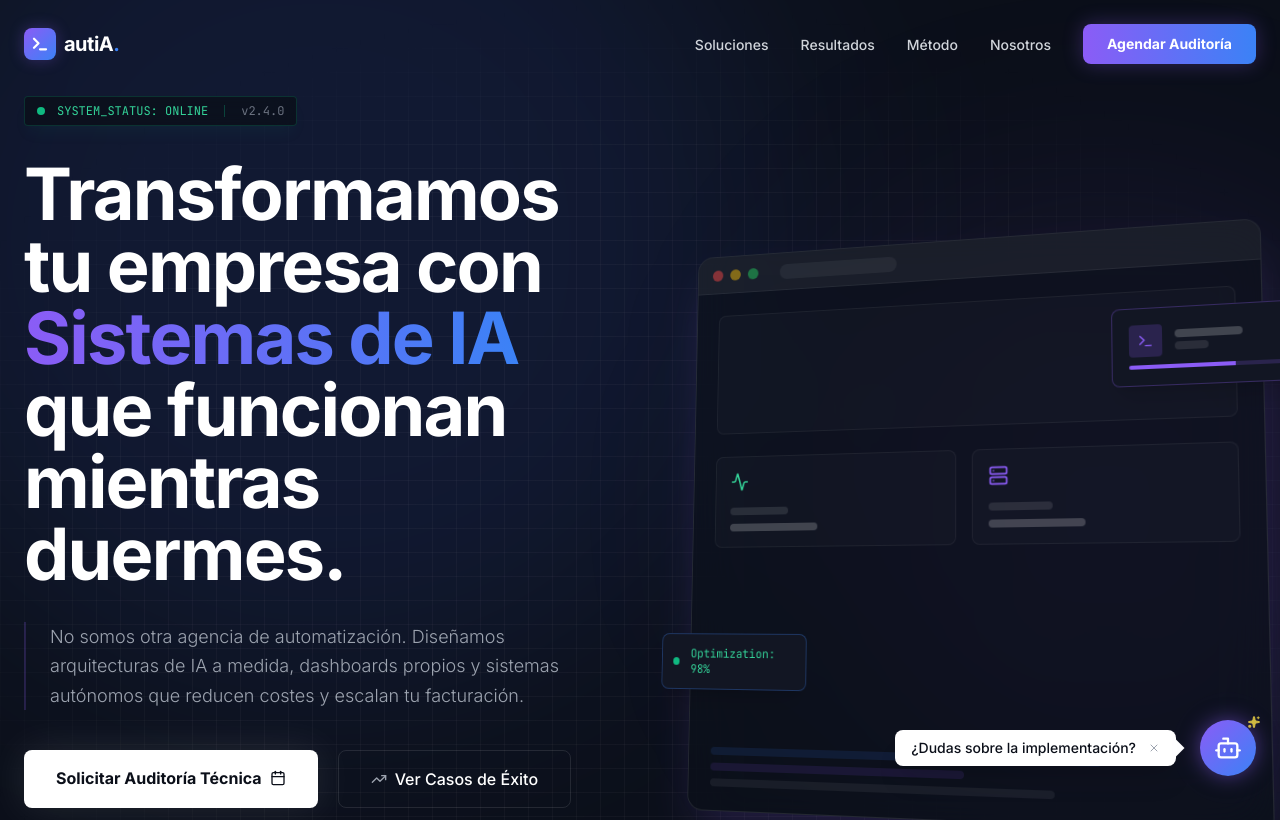
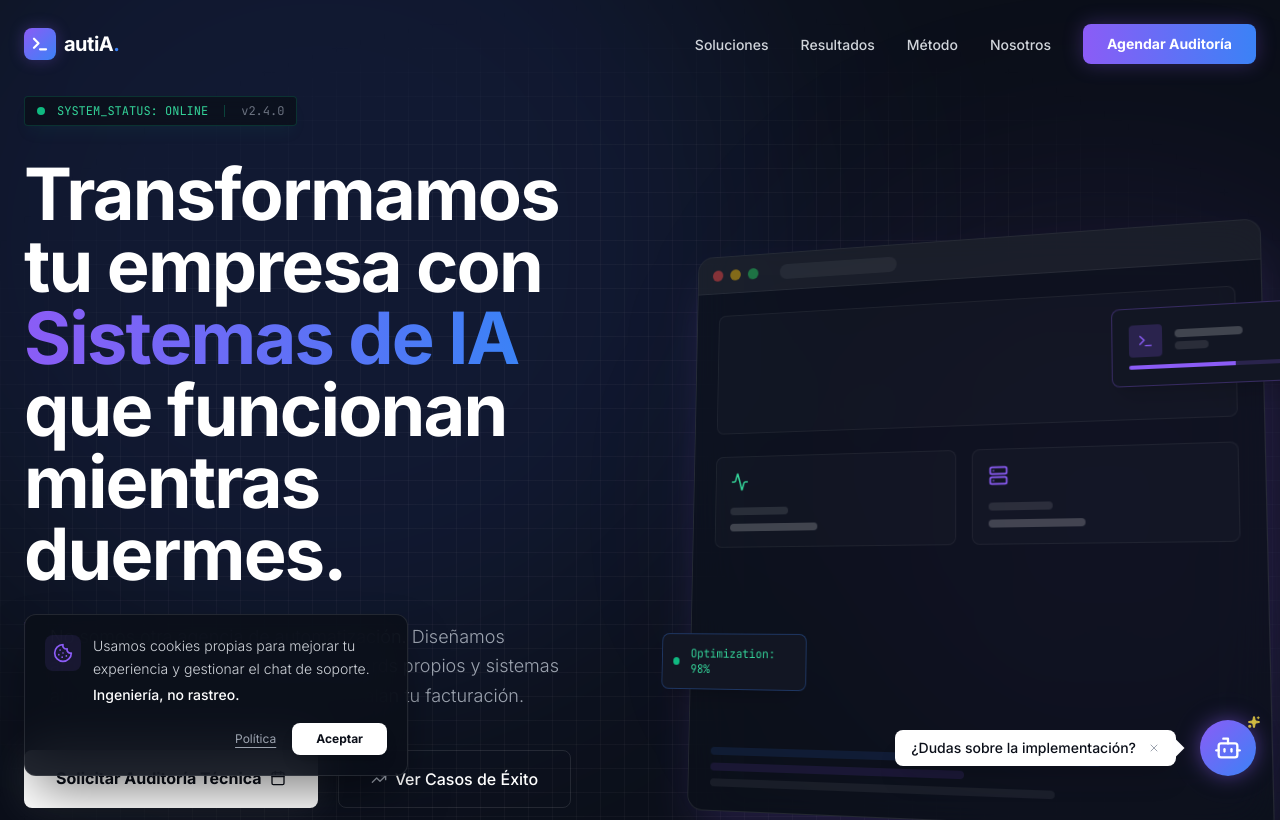
Before and after one commit to miquelnoguerasv/autia-web, a React (Vite) app: page / in a window 1280 px wide. Shown: the top 820 px of the page. Built offline with nearby package versions, Linux system fonts and the light colour scheme.

Commit message:
Cookie banner finalizado

```diff
--- a/App.tsx
+++ b/App.tsx
@@ -57,6 +57,9 @@ const App: React.FC = () => {
       {/* Pasamos la función para abrir modales desde el footer */}
       <Footer openLegalModal={openLegalModal} />
 
+      {/* Banner de Cookies (Flotante) */}
+      <CookieBanner openLegalModal={openLegalModal} />
+
       {/* Modal Legal Global */}
       <LegalModal isOpen={modalType} onClose={closeLegalModal} />
 
@@ -65,6 +68,7 @@ const App: React.FC = () => {
         {showChat && <ChatWidget />}
       </Suspense>
 
+      {/* SONDAS DE VERCEL (Analytics y Speed Insights) */}
       <Analytics />
       <SpeedInsights />
     </div>
--- a/package.json
+++ b/package.json
@@ -11,7 +11,7 @@
   "dependencies": {
     "@vercel/analytics": "^1.6.0",
     "@vercel/speed-insights": "^1.3.0",
-    "framer-motion": "^12.23.24",
+    "framer-motion": "^12.23.25",
     "lucide-react": "^0.555.0",
     "react": "^19.2.0",
     "react-dom": "^19.2.0"
```
Also changed, not shown: 1 other file (tests, documents, lock files or other folders).
